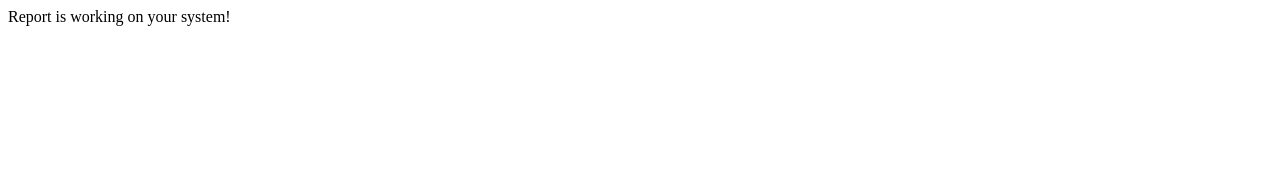
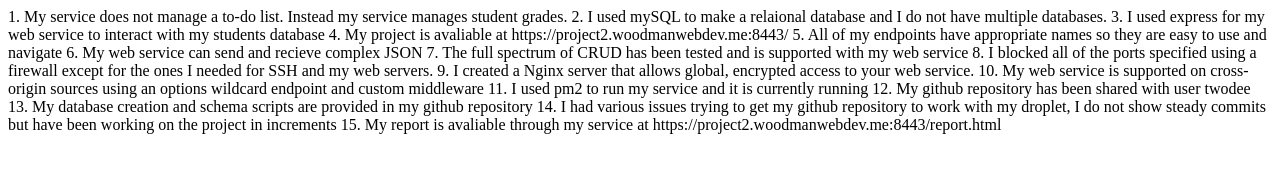
Before and after one commit to woodmatm/project2, a website: page report.html in a window 1280 px wide. Drawn offline with Linux system fonts and the light colour scheme.

Commit message:
final commit + report

```diff
--- a/index.js
+++ b/index.js
@@ -15,6 +15,12 @@
     console.error(error);
     process.exit(1);
   }
+});
+
+service.options('*', (request, response) => {
+  response.set('Access-Control-Allow-Headers', 'Content-Type');
+  response.set('Access-Control-Allow-Methods', 'GET,POST,PATCH,DELETE');
+  response.sendStatus(200);
 });
 
 // define endpoints...
--- a/report.html
+++ b/report.html
@@ -7,6 +7,24 @@
     <title>Document</title>
 </head>
 <body>
-    Report is working on your system!
+    1. My service does not manage a to-do list. Instead my service manages student grades.
+    2. I used mySQL to make a relaional database and I do not have multiple databases.
+    3. I used express for my web service to interact with my students database
+    4. My project is avaliable at https://project2.woodmanwebdev.me:8443/
+    5. All of my endpoints have appropriate names so they are easy to use and navigate
+    6. My web service can send and recieve complex JSON
+    7. The full spectrum of CRUD has been tested and is supported with my web service
+    8. I blocked all of the ports specified using a firewall except for the ones I needed
+       for SSH and my web servers.
+    9. I created a Nginx server that allows global, encrypted access to your web service.
+    10. My web service is supported on cross-origin sources using an options wildcard
+        endpoint and custom middleware
+    11. I used pm2 to run my service and it is currently running
+    12. My github repository has been shared with user twodee
+    13. My database creation and schema scripts are provided in my github repository
+    14. I had various issues trying to get my github repository to work with my droplet,
+        I do not show steady commits but have been working on the project in increments
+    15. My report is avaliable through my service at
+        https://project2.woodmanwebdev.me:8443/report.html
 </body>
 </html>
```
